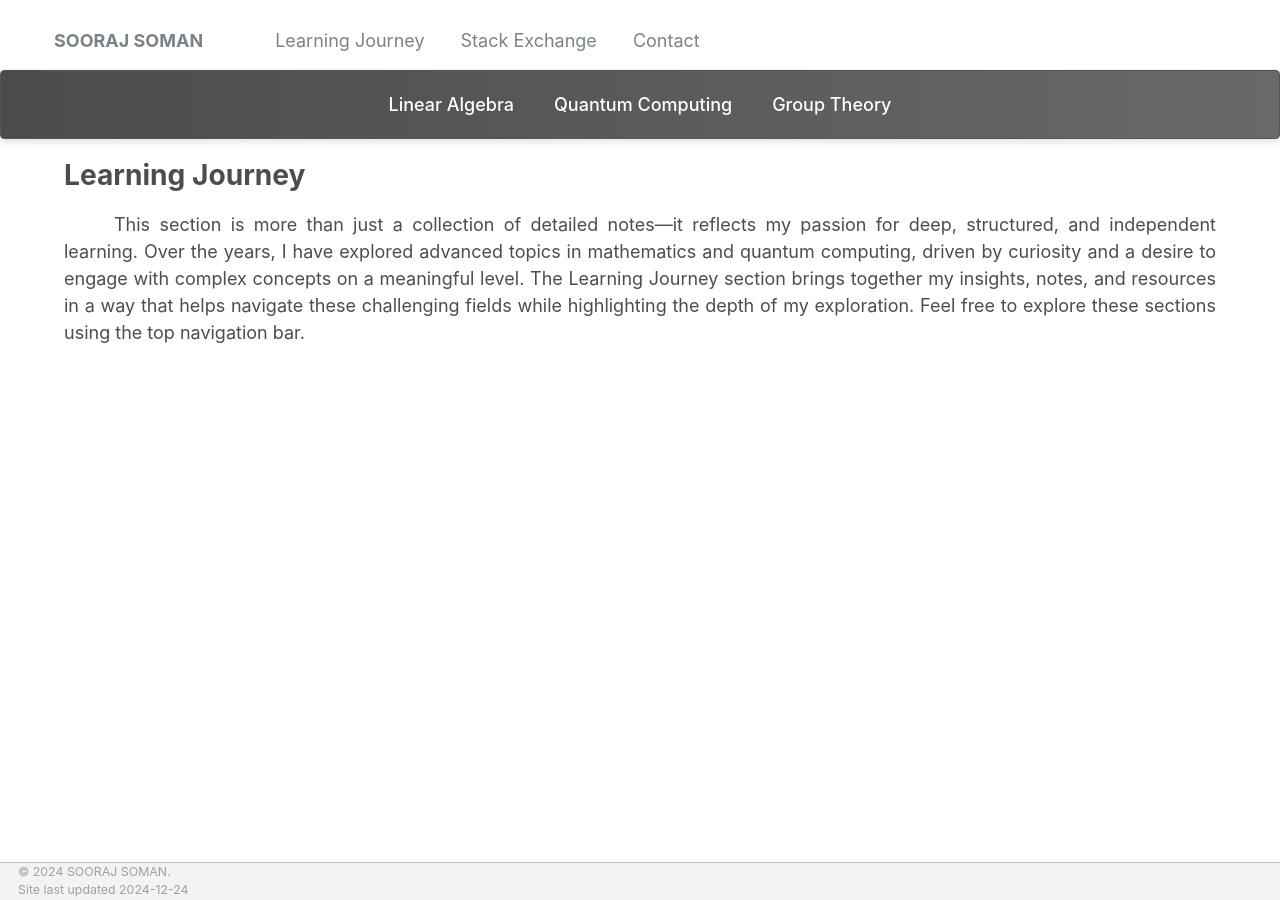
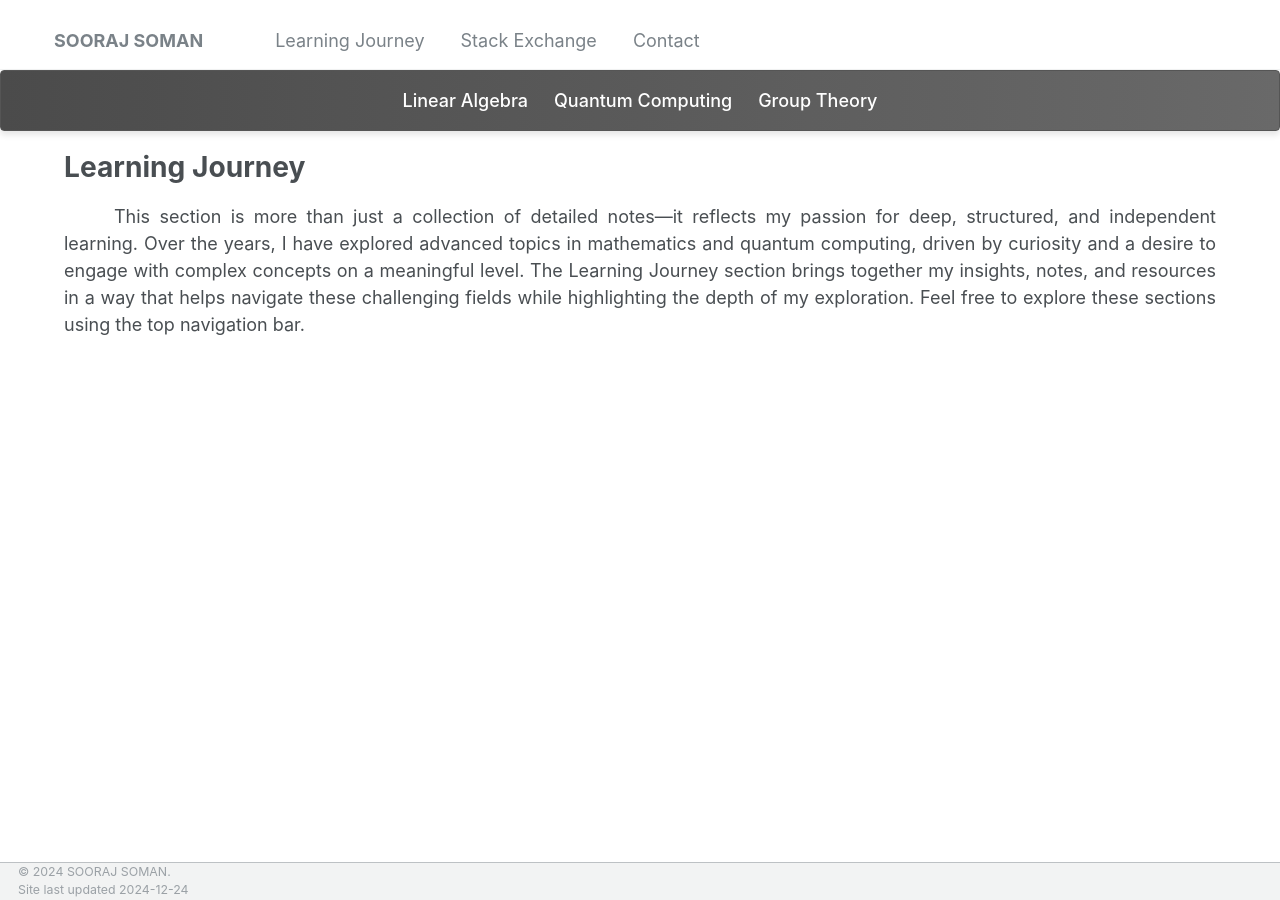
Before and after one commit to soorajss1729/soorajss1729.github.io, a Jekyll site: the page built from _learning/learning.md, in a window 1280 px wide. Built offline with Jekyll 4.4.1, drawn with Linux system fonts in a browser that asks for light colours.

Commit message:
Update main.scss

```diff
--- a/assets/css/main.scss
+++ b/assets/css/main.scss
@@ -83,7 +83,7 @@
   align-items: center; /* Align items vertically */
   gap: 10px; /* Add space between links */
   background: linear-gradient(to right, #4b4b4b, #696969); /* Gradient from darker to lighter gray */
-  padding: 10px 20px; /* Top and bottom padding */
+  padding: 8px 8px; /* Top and bottom padding */
   margin-bottom: 20px; /* Space below the bar */
   border-radius: 4px;
   border: 1px solid #555555;
@@ -98,7 +98,7 @@
   color: #ffffff; /* White text */
   text-decoration: none;
   font-size: 1rem;
-  padding: 10px 15px;
+  padding: 8px 8px;
   white-space: nowrap; /* Prevent text wrapping inside links */
   position: relative; /* For pseudo-element positioning */
   transition: color 0.3s ease; /* Smooth transition for text color */
```
